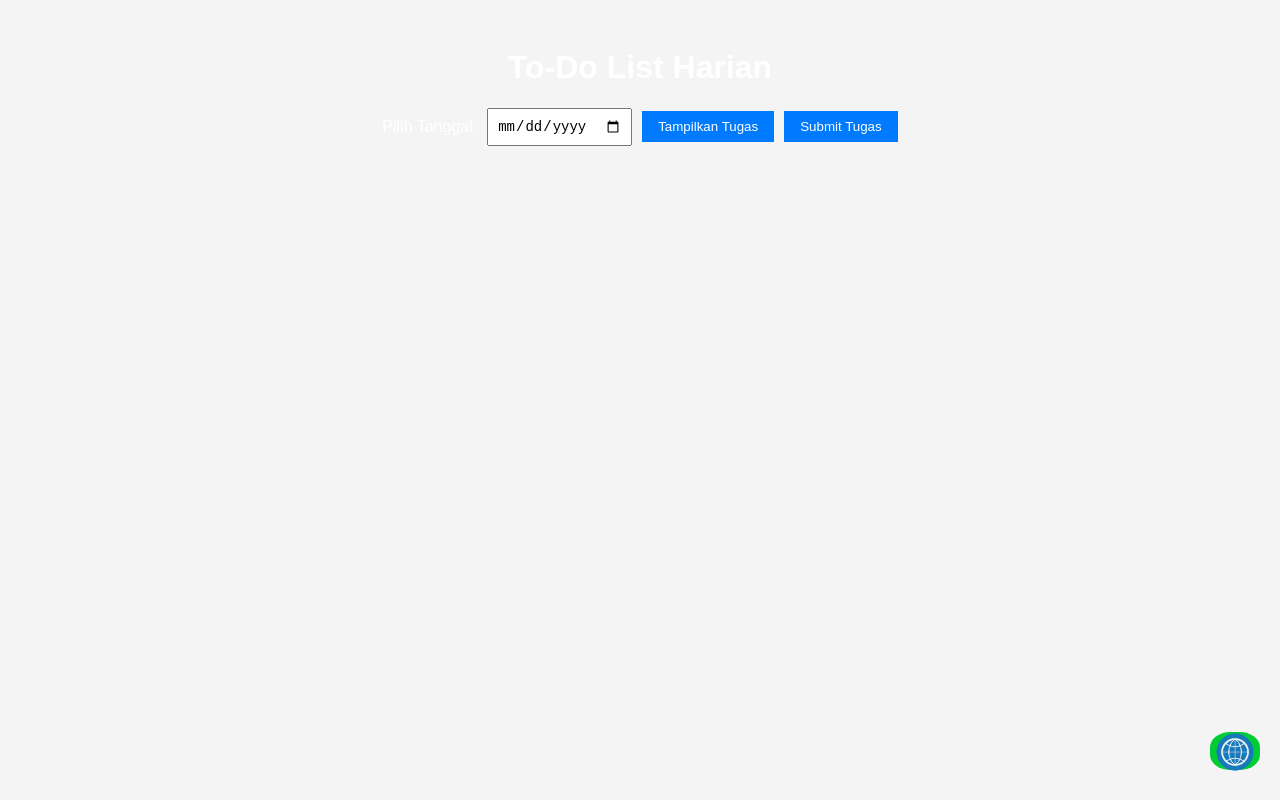
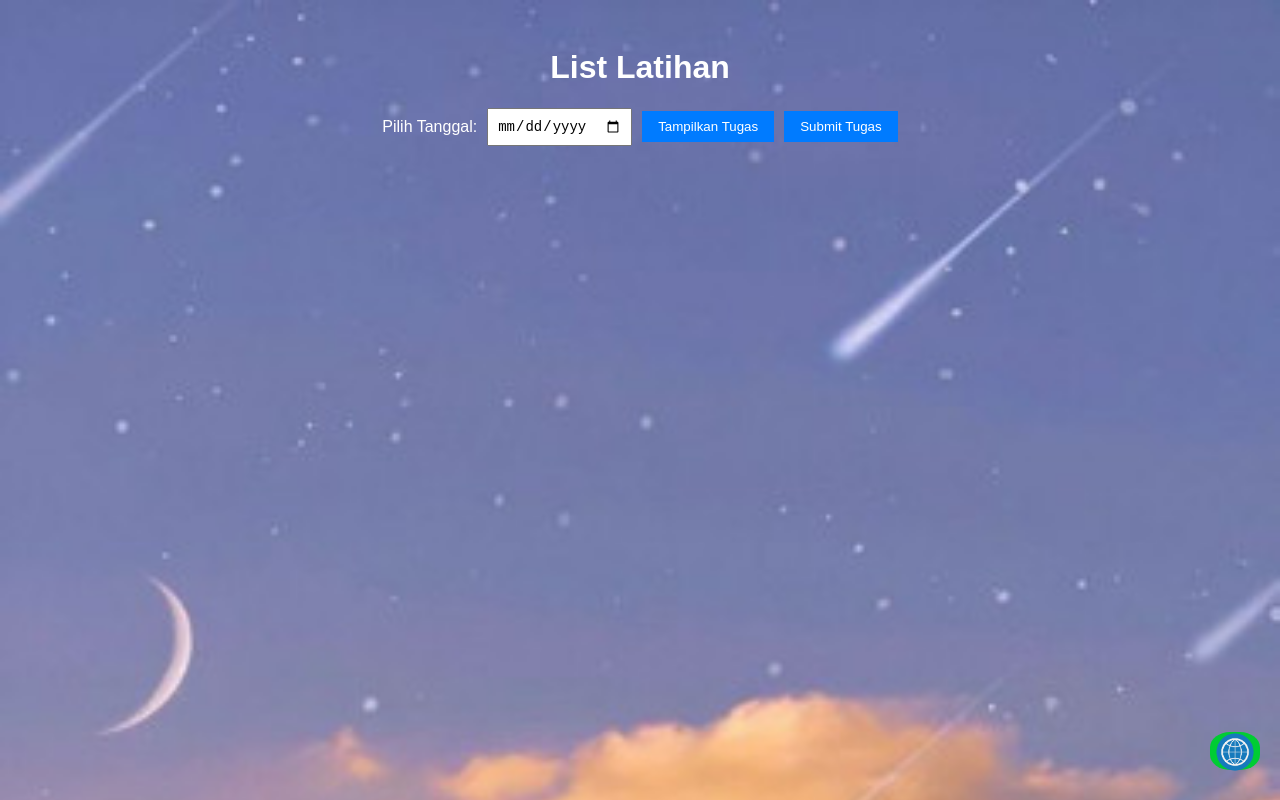
Before and after one commit to RisBrine404/list, a plain HTML site: page apk.html in a window 1280 px wide. Drawn offline with Linux system fonts and the light colour scheme.

Commit message:
Update apk.html

```diff
--- a/apk.html
+++ b/apk.html
@@ -3,13 +3,15 @@
 <head>
     <meta charset="UTF-8">
     <meta name="viewport" content="width=device-width, initial-scale=1.0">
-    <title>To-Do List Harian</title>
+    <title>List Latihan</title>
     <style>
         body {
             color: white;
             font-family: Arial, sans-serif;
             padding: 20px;
-            background-color: #f4f4f4;
+            background-image: url("back.jpg");
+            background-repeat: no-repeat;
+            background-size:cover;
         }
 
         h1 {
@@ -104,7 +106,7 @@
     </style>
 </head>
 <body>
-    <h1>To-Do List Harian</h1>
+    <h1>List Latihan</h1>
     <div id="task-container">
         <label for="date-picker">Pilih Tanggal:</label>
         <input type="date" id="date-picker">
```
